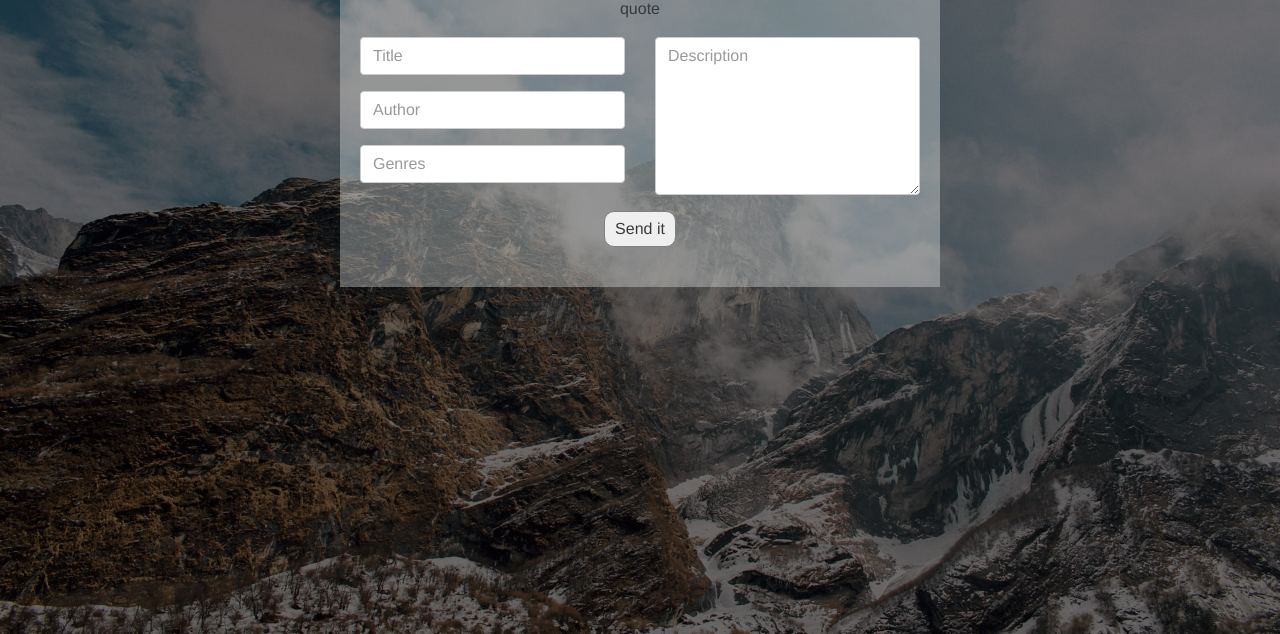
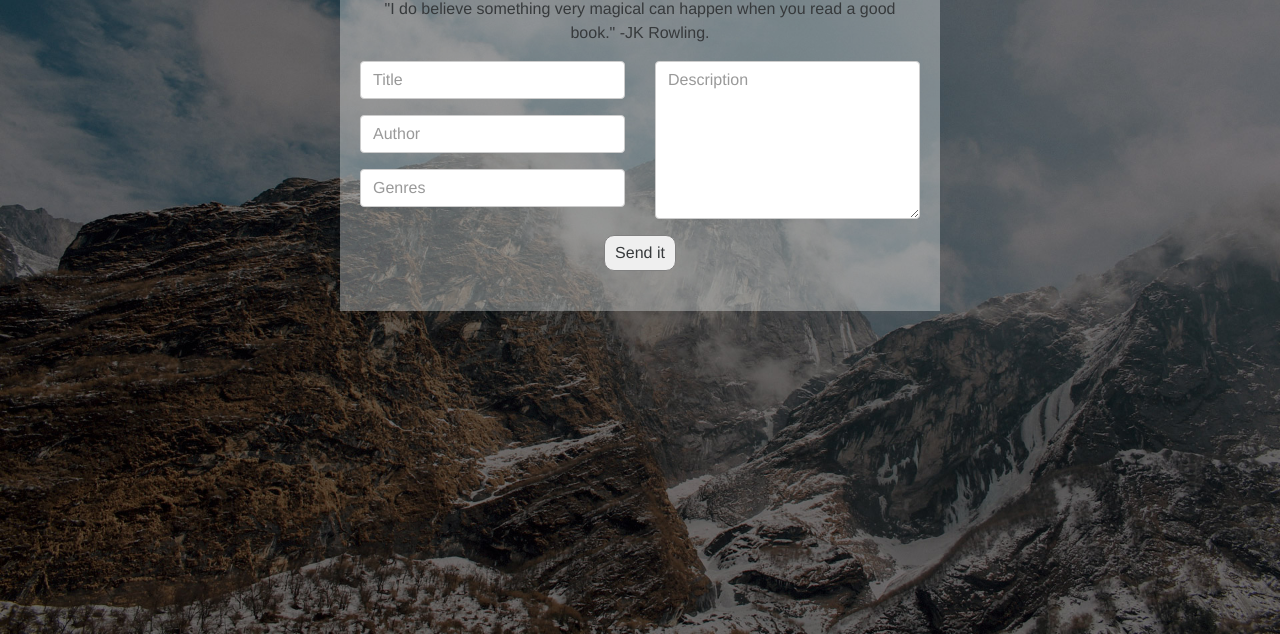
Before and after one commit to MelJhenn/Library, a plain HTML site: page admin/index.html in a window 1280 px wide. Shown: the part 166-800 px from the top of the page. Drawn offline with Linux system fonts and the light colour scheme.

Commit message:
quote change

```diff
--- a/admin/index.html
+++ b/admin/index.html
@@ -30,7 +30,7 @@
 			<div class="row">
 				<div class="col-xs-12 tm-text-white text-xs-center">
 					<h2 class="tm-section-3-title">New Books Here!</h2>
-					<p class="tm-section-3-description">quote</p>
+					<p class="tm-section-3-description">"I do believe something very magical can happen when you read a good book." -JK Rowling.</p>
 				</div>
 			</div>
 			<div class="row">
```
